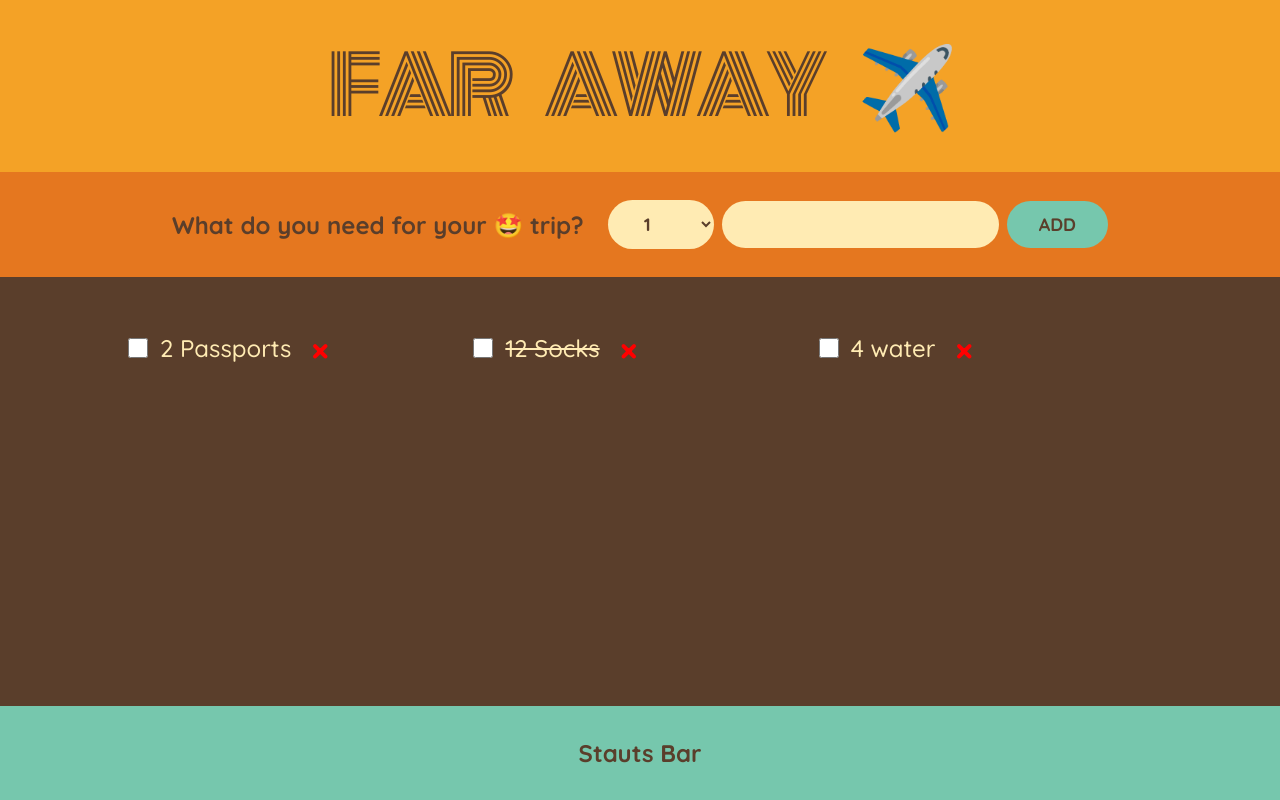
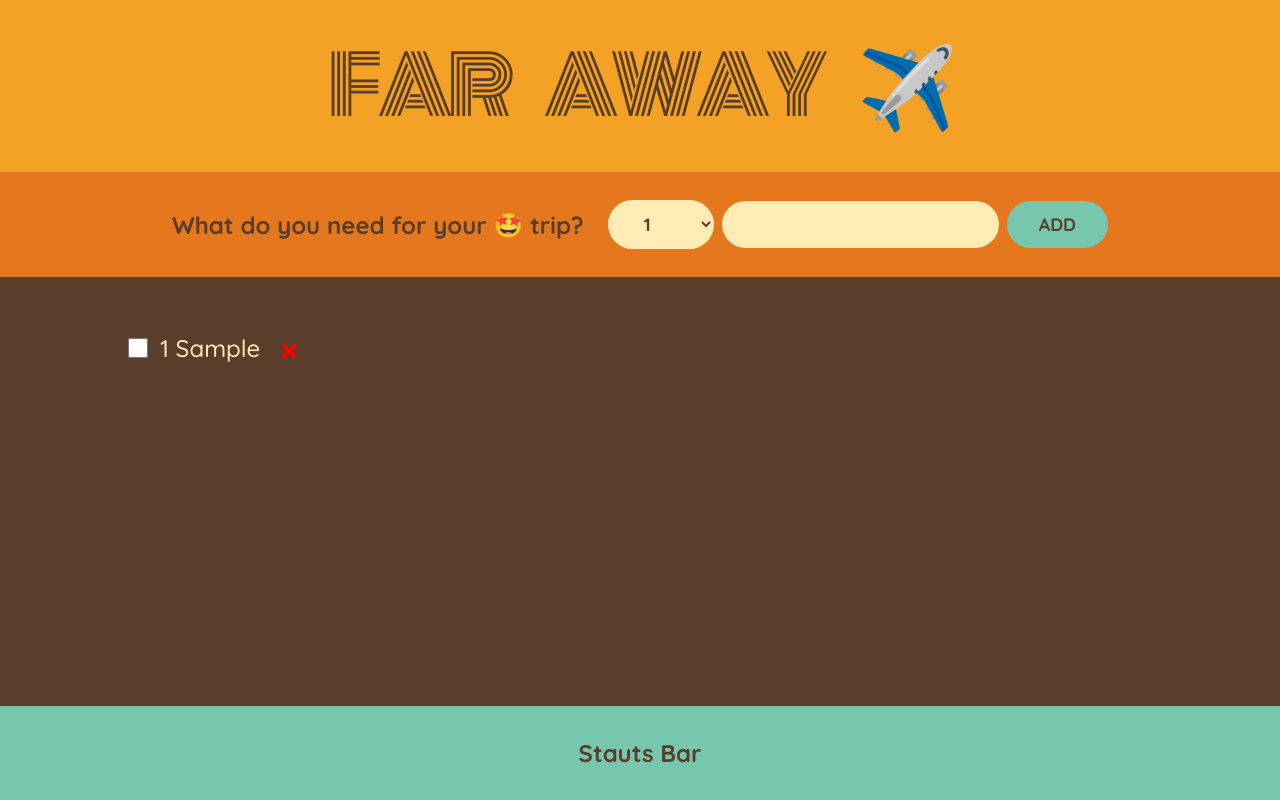
Before and after one commit to Youssefnabil88/travel-list, a React (Create React App) app: page / in a window 1280 px wide. Both pictures are taken after typing "Sample" into the empty fields and a click on the button "ADD". Built offline with nearby package versions, Linux system fonts and the light colour scheme.

Commit message:
add the add and delete functionality

```diff
--- a/src/App.js
+++ b/src/App.js
@@ -1,23 +1,27 @@
+import { useState } from "react";
 import Form from "./components/Form";
 import Logo from "./components/Logo";
 import PackingList from "./components/packingList";
 import Status from "./components/Status";
 
+function App() {
+  const [items, setItems] = useState([]);
 
-const items = [
-  { id: 1, description: "Passports", quantity: 2, packed: false },
-  { id: 2, description: "Socks", quantity: 12, packed: true },
-  { id: 3, description: "water", quantity: 4, packed: false }
-];
+  function handleAddItem(newItem) {
+    setItems((items) => [...items, newItem]);
+  }
 
+  function handleDelete(id) {
+    const updatedItems = items.filter((item) => id !== item.id);
+    setItems([...updatedItems]);
+  }
 
-function App() {
   return (
     <div className="app">
-      <Logo/>
-      <Form/>
-      <PackingList items={items}/>
-      <Status/>
+      <Logo />
+      <Form handleAddItem={handleAddItem} />
+      <PackingList items={items} handleDelete={handleDelete} />
+      <Status />
     </div>
   );
 }
--- a/src/components/Form.js
+++ b/src/components/Form.js
@@ -1,15 +1,18 @@
-import { useCallback, useState } from "react";
+import { useState } from "react";
 
-export default function Form() {
+export default function Form({handleAddItem}) {
     const [description, setDescription] = useState("");
     const [quantity, setQuantity] = useState(1);
+
 
     function handelSubmit(e){
         e.preventDefault();
         const newItem = {description, quantity, id:Date.now(), packed : false};
+        handleAddItem(newItem);
         setDescription('');
         setQuantity(1);
     }
+
   return (
     <form className="add-form" onSubmit={handelSubmit}>
       <h3> What do you need for your 🤩 trip?</h3>
--- a/src/components/Item.js
+++ b/src/components/Item.js
@@ -1,10 +1,12 @@
-export default function Item({ item }) {
+export default function Item({ item, handleDelete, id }) {
+
+
   return (
     <li >
       <input type="checkbox"></input>
       <span style={item.packed ? { textDecoration: "line-through" } : {}}> {`${item.quantity}  ${item.description}`} </span>
 
-      <button style={{ color: "red", fontSize: "1.5em"}}>&times;</button>
+      <button style={{ color: "red", fontSize: "1.5em"}} onClick={()=>handleDelete(id)}>&times;</button>
     </li>
   );
 }
--- a/src/components/packingList.js
+++ b/src/components/packingList.js
@@ -1,11 +1,14 @@
+import { keyboard } from "@testing-library/user-event/dist/keyboard";
 import Item from "./Item";
 
-export default function PackingList({ items }) {
+export default function PackingList({ items, handleDelete }) {
+
+
   return (
     <div className="list">
       <ul>
         {items.map((item) => (
-          <Item key={item.id} item={item} />
+          <Item key={item.id} item={item}  id={item.id} handleDelete={handleDelete}  />
         ))}
       </ul>
     </div>
```
